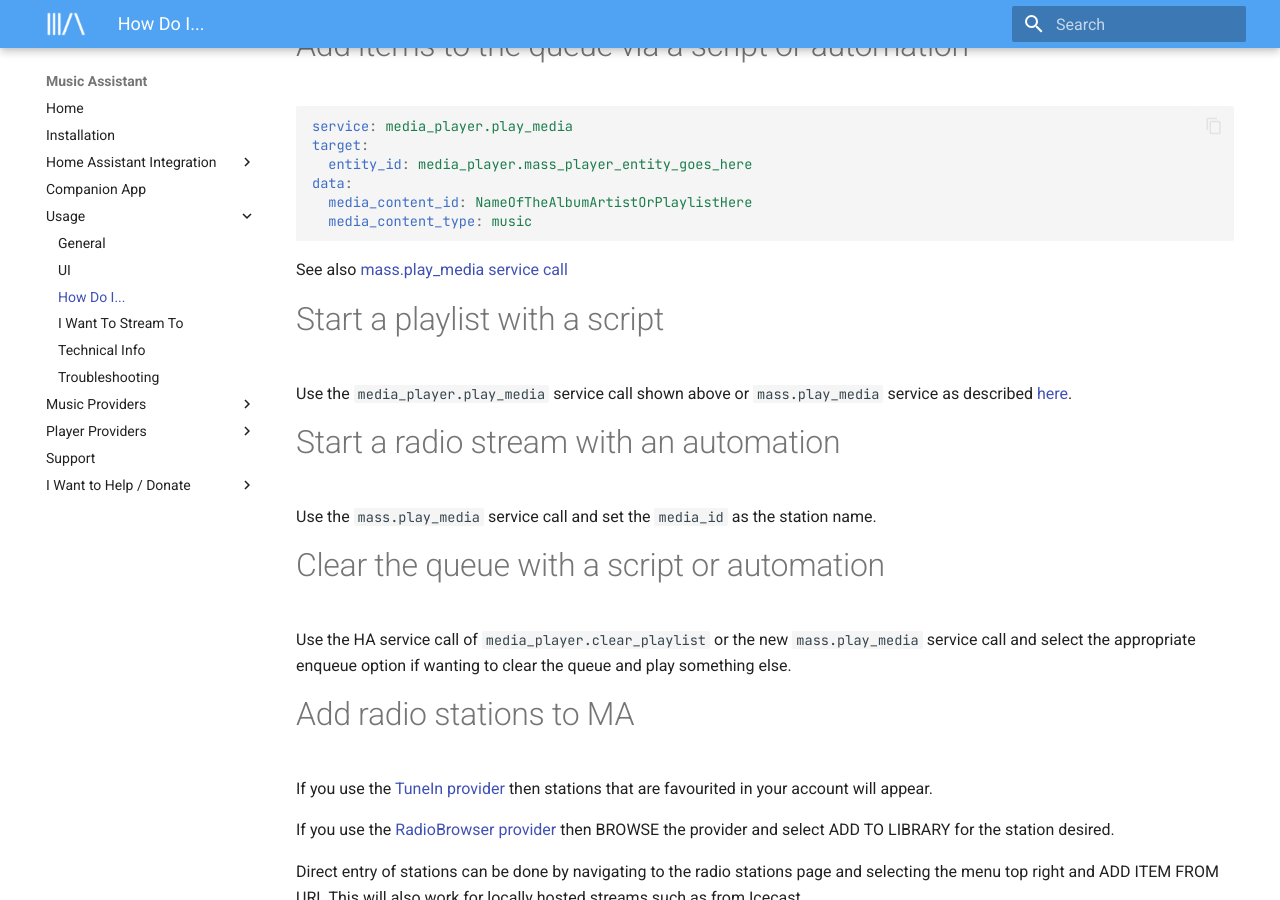
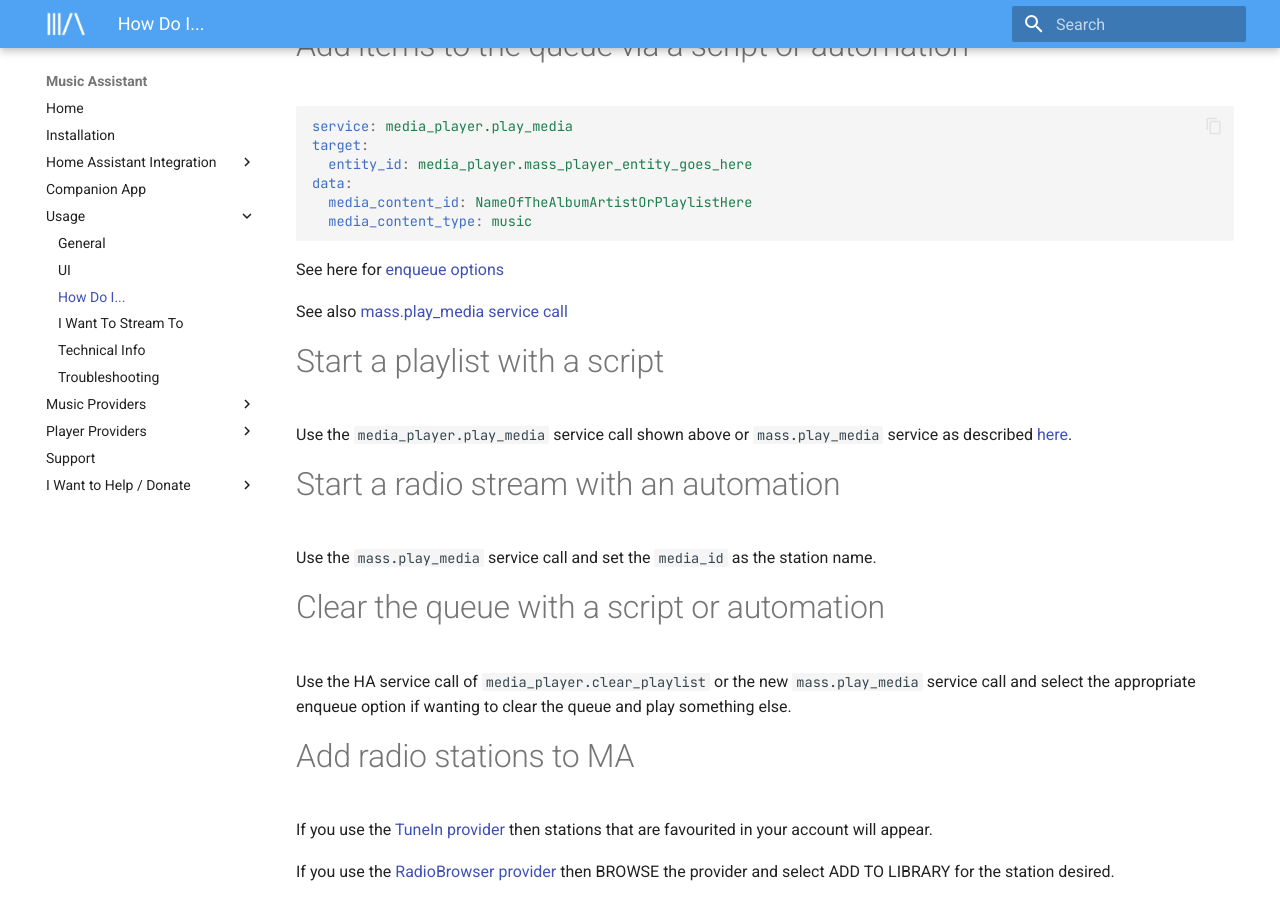
Before and after one commit to pwbriggs/music-assistant.github.io, an MkDocs documentation site: the page built from docs/faq/how-to.md, in a window 1280 px wide and 900 px high, scrolled down 1063 px. Built offline with MkDocs 1.6.1 and Material for MkDocs 9.7.7, drawn with Linux system fonts in a browser that asks for light colours.

Commit message:
Add link for enqueue options

````diff
--- a/docs/faq/how-to.md
+++ b/docs/faq/how-to.md
@@ -35,6 +35,8 @@ data:
   media_content_id: NameOfTheAlbumArtistOrPlaylistHere
   media_content_type: music
 ```
+
+See here for [enqueue options](https://www.home-assistant.io/integrations/media_player/)
 
 See also [mass.play_media service call](./massplaymedia.md)
 
````
